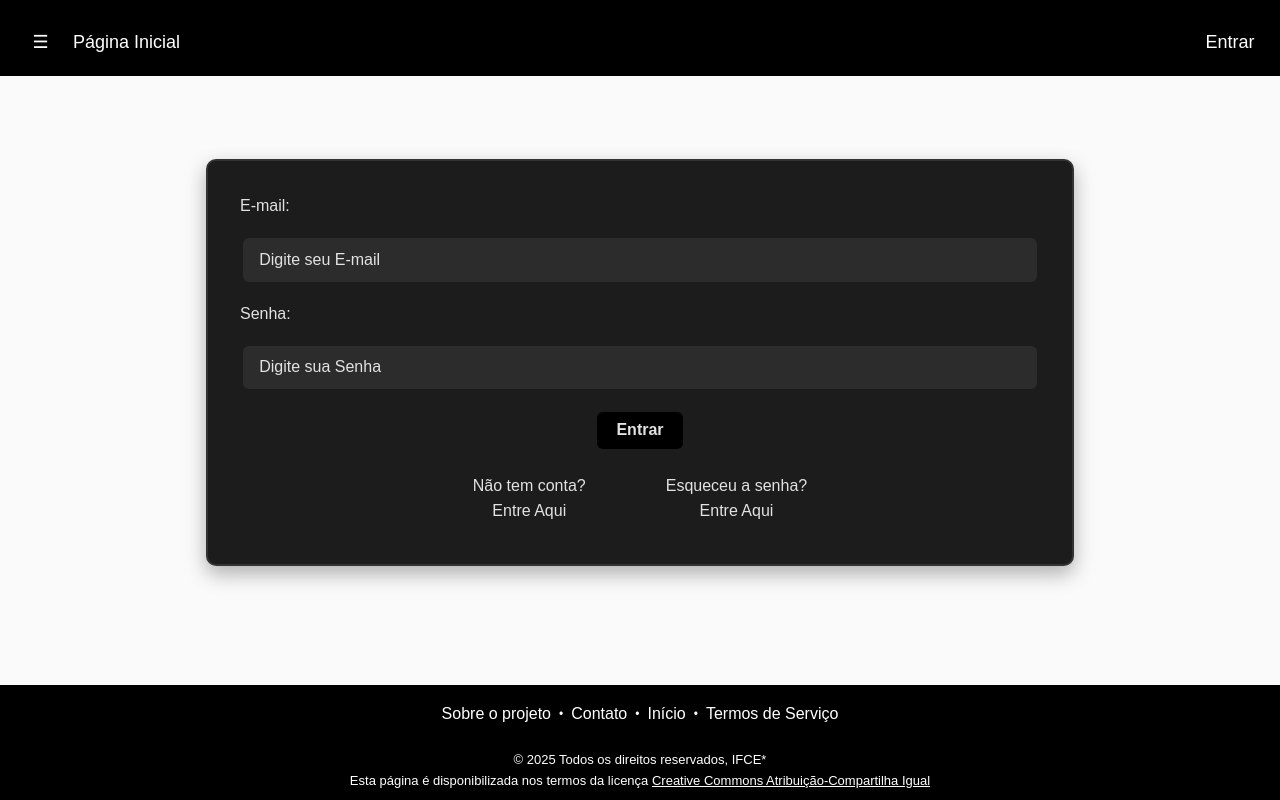
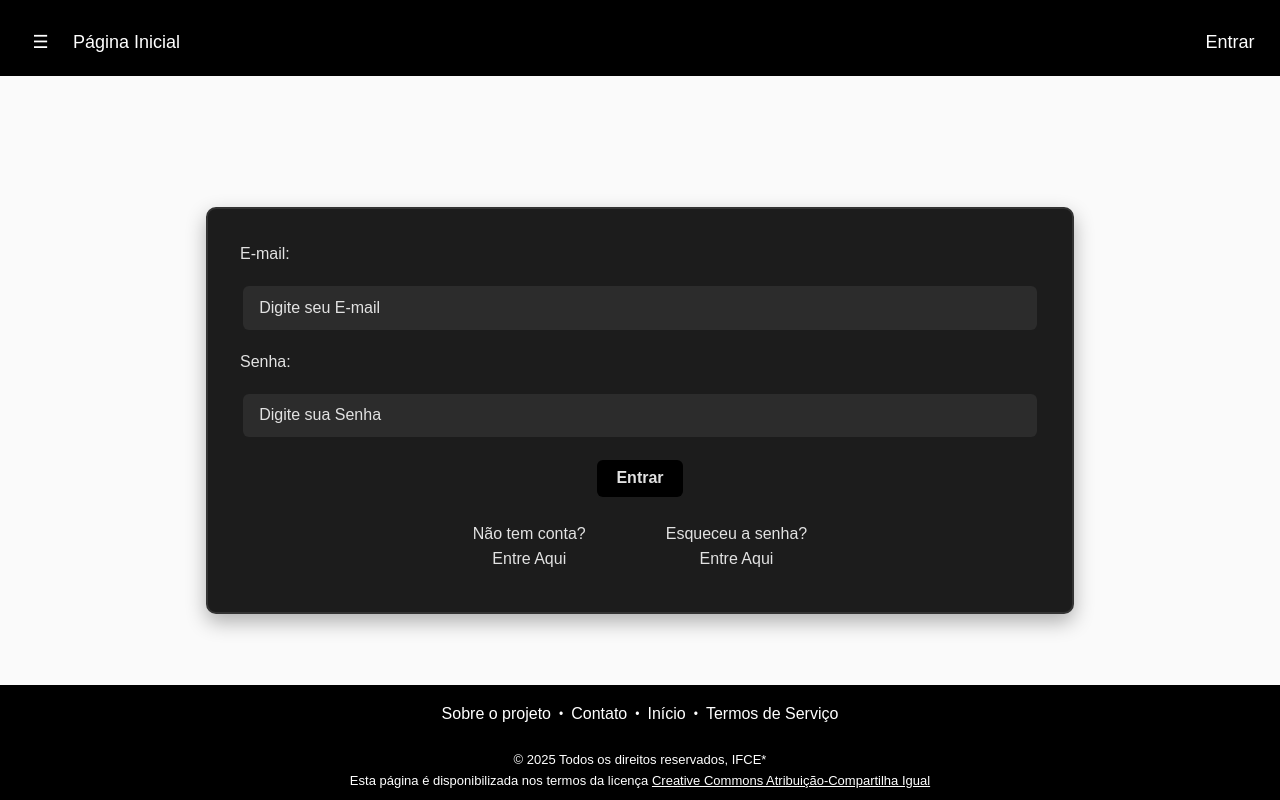
Before and after one commit to fagner8cava/trabalho, a plain HTML site: page Trabalho/pagina11.html in a window 1280 px wide. Drawn offline with Linux system fonts and the light colour scheme.

Commit message:
Update style11.css
mudança no css

```diff
--- a/Trabalho/css/style11.css
+++ b/Trabalho/css/style11.css
@@ -110,6 +110,9 @@ li.cabecalho__lista_dropdown {
     color: grey;
 }
 
+.area__login{
+    padding-top: 3rem;
+}
 .forma__login {
   display: flex;
   flex-direction: column;
@@ -369,4 +372,5 @@ footer {
     text-align: center;
 }
 
+
 }
```
